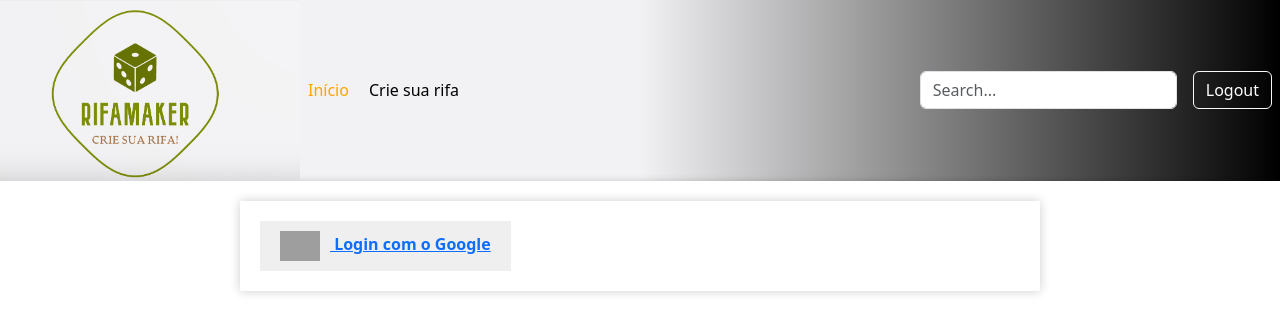
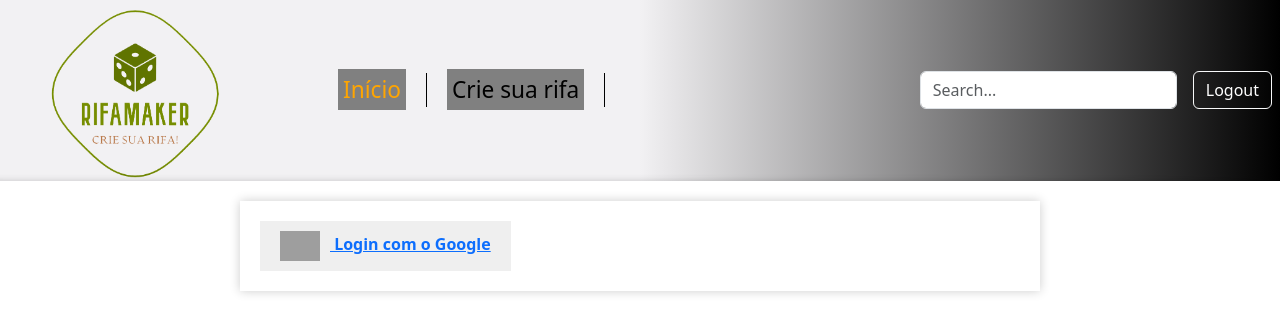
Before and after one commit to Rodrigolsantoswk/Api-Restful-Rifas, a Flask app: page / in a window 1280 px wide. Shown: the top 334 px of the page. Run offline with Flask 2, Linux system fonts and the light colour scheme; parts of the project's set-up code (start-up, migrations or seed data) failed here and were passed over; grey boxes are pictures that could not be loaded.

Commit message:
some changes on templates

```diff
--- a/static/css/style.css
+++ b/static/css/style.css
@@ -48,6 +48,7 @@ p {
 nav {
     background: linear-gradient(to right, #f2f1f3, #f2f1f3, black);
     box-shadow: inset 0 -8px 8px -10px rgba(3,3,3,0.3);
+
 }
 
 nav a {
@@ -60,17 +61,33 @@ nav ul {
 	white-space: nowrap;
 	display: flex;
 	justify-content: center;
+	margin-left: 10px;
 }
 
 nav ul li{
 	display: inline;
-	margin-right: 20px;
+	padding-right: 20px;
+	margin-left: 20px;
+	border-right: 1px solid black;
 }
 
 nav ul li a{
     color: black;
+    font-size: 17pt;
+    background-color: gray;
+    padding: 5px;
+
 }
 
 .selected_MenuItem{
     color: orange;
 }
+
+nav ul li a:hover{
+	color: white;
+	text-decoration: none;
+	transition: 0.2s;
+	background-color: black;
+	border-radius: 2px;
+	padding: 7px 20px 9px 20px;
+}
```
Also changed, not shown: static/imgs/logo.png.
